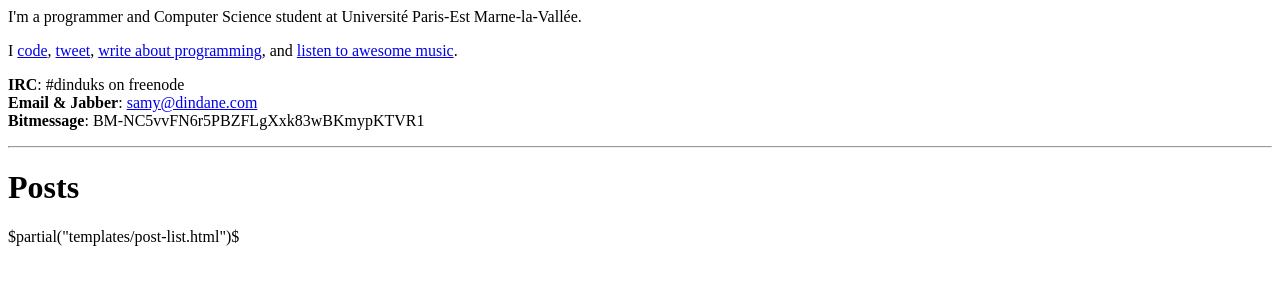
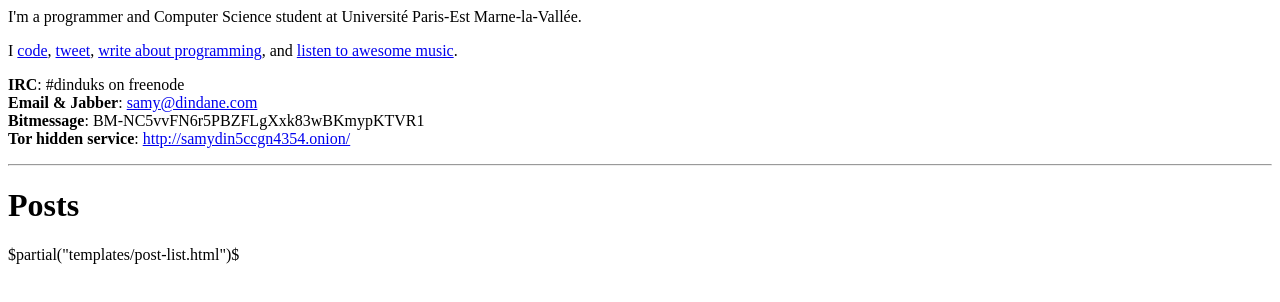
Before and after one commit to Dinduks/samy.dindane.com, a plain HTML site: page index.html in a window 1280 px wide. Drawn offline with Linux system fonts and the light colour scheme.

Commit message:
Add Tor hidden service URL

```diff
--- a/index.html
+++ b/index.html
@@ -16,6 +16,8 @@
         <strong>Email & Jabber</strong>: <a href="mailto:samy@dindane.com">samy@dindane.com</a>
         <br>
         <strong>Bitmessage</strong>: BM-NC5vvFN6r5PBZFLgXxk83wBKmypKTVR1
+        <br>
+        <strong>Tor hidden service</strong>: <a href="http://samydin5ccgn4354.onion/">http://samydin5ccgn4354.onion/</a>
     </p>
 
 <hr>
```
